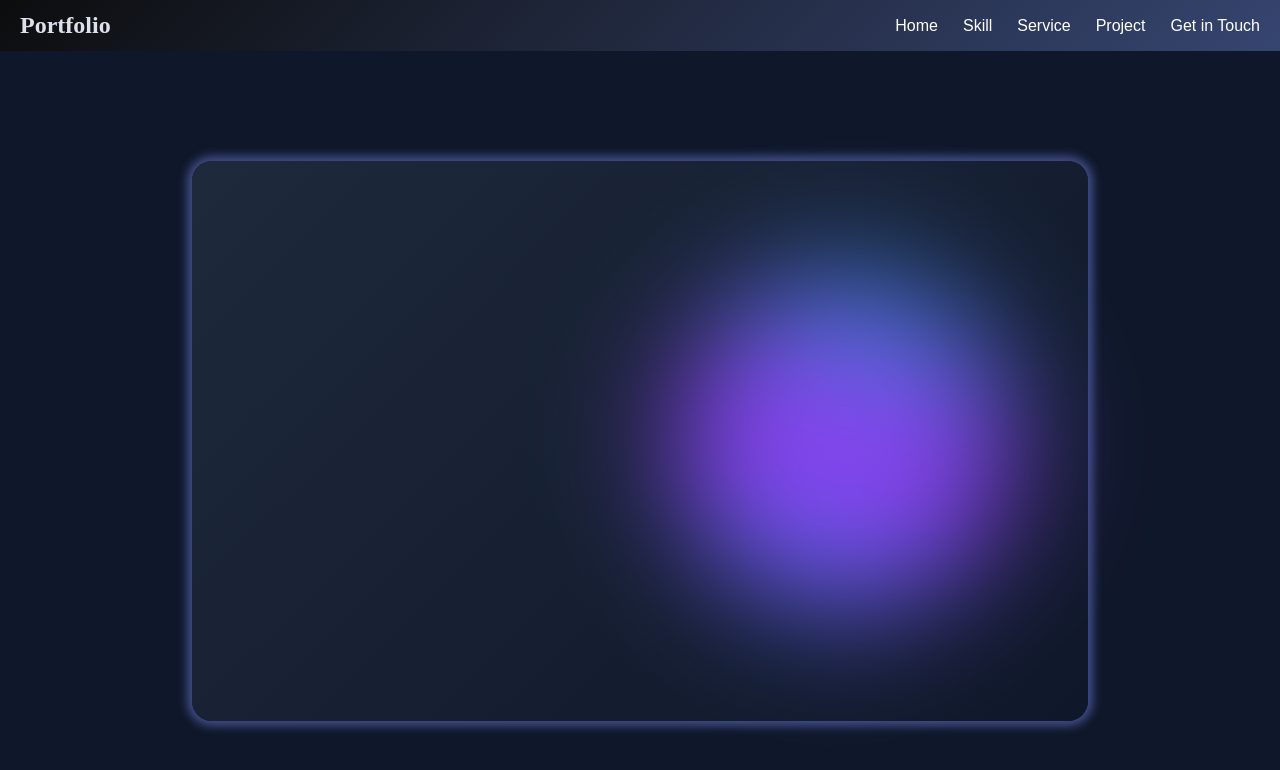
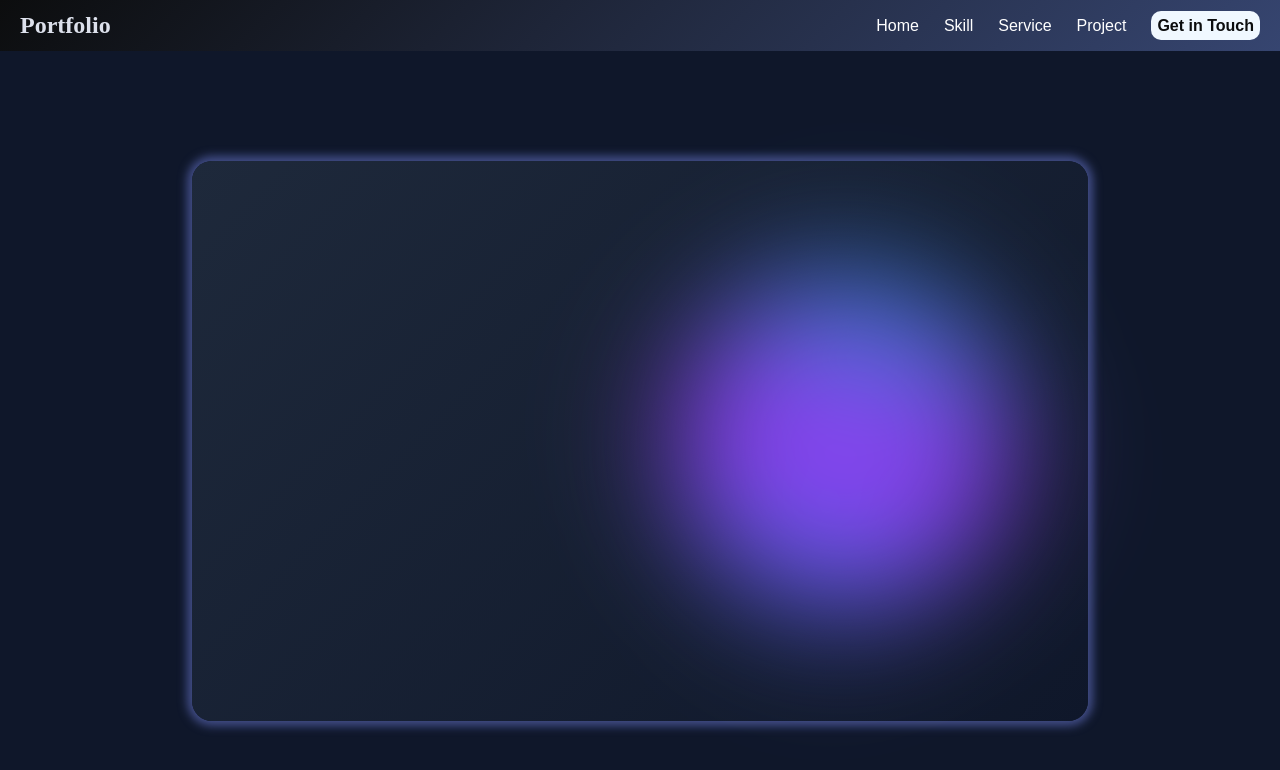
Before and after one commit to pooja-meet/Portfolio, a React (Vite) app in the folder frontend/: page / in a window 1280 px wide. Shown: the top 770 px of the page. Built offline with nearby package versions, Linux system fonts and the light colour scheme; no server answers.

Commit message:
Add highlight class to Navbar links
Added highlight class to list_Container links for better visibility.

```diff
--- a/frontend/src/user/components/Navbar/navbar.css
+++ b/frontend/src/user/components/Navbar/navbar.css
@@ -44,7 +44,13 @@
     position: relative;
     font-weight: 500;
 }
-
+.list_Container .highlight {
+    color: #0c0d0e;
+    background-color: aliceblue;
+    padding: 6px;
+    font-weight: 600;
+    border-radius: 10px;
+}
 /* underline animation */
 .list_Container a::after {
     content: '';
```
